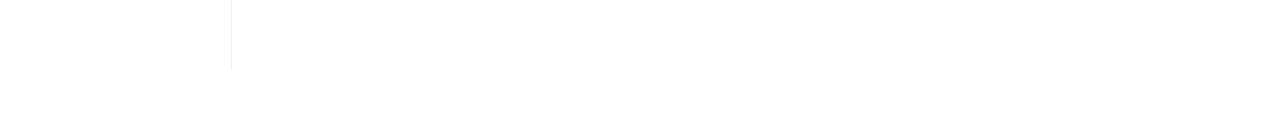
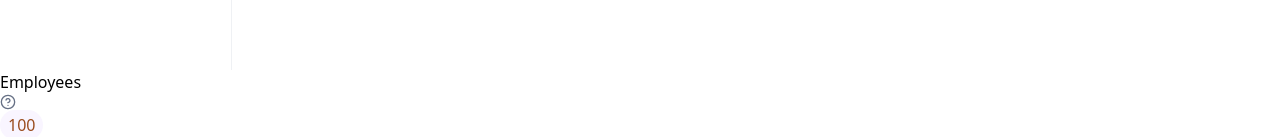
Before and after one commit to Solomon-Dzokoto/Capstone, a React (Vite) app: page /home in a window 1280 px wide. Shown: the part 730-867 px from the top of the page. Before the commit the page ends 800 px from the top, so only its background shows below. Built offline with nearby package versions, Linux system fonts and the light colour scheme.

Commit message:
update: add a ui to the page

```diff
--- a/src/App.jsx
+++ b/src/App.jsx
@@ -1,8 +1,14 @@
 import Layout from "@components/Layout/Layout.jsx";
+import EmployeeUi from "@/components/shared/EmployeeUi";
+import { Routes, Route } from "react-router-dom";
 const App = () => {
   return (
     <div>
-      <Layout />
+      <Routes>
+        <Route path="/" element={<Layout />}>
+          <Route path="/home" element={<EmployeeUi />} />
+        </Route>
+      </Routes>
     </div>
   );
 };
--- /dev/null
+++ b/src/components/shared/EmployeeUi.jsx
@@ -0,0 +1,17 @@
+import { Details } from "@/global/Icons";
+import Button from "@components/ui/Button";
+const EmployeeUi = () => {
+  return (
+    <main>
+      <div className="">
+        <div className="">
+          <h2>Employees</h2>
+          <Details />
+          <Button variant="active">100</Button>
+        </div>
+      </div>
+    </main>
+  );
+};
+
+export default EmployeeUi;
--- a/src/components/shared/Sidebar.jsx
+++ b/src/components/shared/Sidebar.jsx
@@ -1,13 +1,21 @@
-import { lists, employeeRender } from "../../data/list";
+import { sidebarLists, employeeRender } from "../../data/list";
 import { useList } from "../../store/useListStore";
+
 const Sidebar = () => {
   const { active, setActive, employeeList, setEmployeeList, hide, setHide } =
     useList();
 
+  const handleItemClick = (id, e) => {
+    if (!e.target.closest("button")) {
+      setActive(id);
+    }
+  };
+
   const showEmployeeDropdown = (e) => {
     e.stopPropagation();
-    setHide(!hide);
+    setHide();
   };
+
   return (
     <aside className="w-[14.5rem] block p-6 border-r min-h-dvh border-border">
       <img
@@ -16,8 +24,8 @@ const Sidebar = () => {
         alt="Logo"
       />
       <ul className="space-y-3">
-        {lists.map((list) => (
-          <li onClick={() => setActive(list.id)} key={list.id}>
+        {sidebarLists.map((list) => (
+          <li onClick={(e) => handleItemClick(list.id, e)} key={list.id}>
             <div
               className={` ${
                 active === list.id ? "bg-primary text-white" : "bg-white"
@@ -27,7 +35,7 @@ const Sidebar = () => {
               <p className="flex-1">{list.value}</p>
               {list.subIcon && (
                 <button
-                  onClick={(e) => showEmployeeDropdown(e)}
+                  onClick={showEmployeeDropdown}
                   disabled={!(active === "employees")}
                   className=" hover:bg-secondary pointer-events-auto p-1 rounded-full hover:bg-opacity-55"
                 >
@@ -42,13 +50,12 @@ const Sidebar = () => {
                 </button>
               )}
             </div>
-            {hide ? (
-              <div className="">
-                {active === "employees" && list.value === "Employees" && (
+            {hide && active === "employees" && list.value === "Employees" && (
               <ul className="space-y-2 relative mt-3 left-8">
                 {employeeRender.map((employee) => (
                   <li
                     onClick={() => setEmployeeList(employee.id)}
+                    key={employee.id}
                     className={`${
                       employee.id === employeeList
                         ? "text-primary"
@@ -73,8 +80,6 @@ const Sidebar = () => {
                 ))}
               </ul>
             )}
-              </div>
-            ) : null}
           </li>
         ))}
       </ul>
--- /dev/null
+++ b/src/components/ui/Button.jsx
@@ -0,0 +1,23 @@
+import { buttonVariant } from "@/libs/tv";
+import { cn } from "../../libs/cn";
+
+import React from "react";
+
+const Button = ({
+  children,
+  variant = "primary",
+  size = "default",
+  className,
+  ...props
+}) => {
+  return (
+    <button
+      {...props}
+      className={cn(buttonVariant({ variant, size }), className)}
+    >
+      {children}
+    </button>
+  );
+};
+
+export default Button;
--- a/src/data/list.js
+++ b/src/data/list.js
@@ -8,7 +8,7 @@ import {
   ArrowDown
 } from "@/global/Icons";
 
-export const lists = [
+export const sidebarLists = [
   { id: "dashboard", value: "Dashboard", icon: Home },
   { id: "roles", value: "Roles", icon: Briefcase },
   { id: "employees", value: "Employees", icon: User, subIcon: ArrowDown },
@@ -21,3 +21,87 @@ export const employeeRender = [
   { id: "all", value: "All Employee" },
   { id: "recent", value: "Recent Hires" },
 ];
+
+
+export const employees = [
+  {
+    id: 1,
+    name: "Tanner Finsha",
+    email: "Tannerfisher@gmail.com",
+    employeeId: "#23454GH6J7YT6",
+    role: "Product Designer",
+    status: "Active",
+    workType: "Full time",
+    teams: ["Marketing", "Design", "+1"],
+  },
+  {
+    id: 2,
+    name: "Emeto Winner",
+    email: "Emetowinner@gmail.com",
+    employeeId: "#23454GH6J7YT6",
+    role: "Product Designer",
+    status: "Active",
+    workType: "Contract",
+    teams: ["Product", "Design", "+1"],
+  },
+  {
+    id: 3,
+    name: "Tassy Omah",
+    email: "Tassyomah@gmail.com",
+    employeeId: "#23454GH6J7YT6",
+    role: "Product Designer",
+    status: "Inactive",
+    workType: "Associate",
+    teams: ["Product"],
+  },
+  {
+    id: 4,
+    name: "James Muriel",
+    email: "JamesMuriel@Aerten.finance",
+    employeeId: "#23454GH6J7YT6",
+    role: "Product Designer",
+    status: "Inactive",
+    workType: "Full time",
+    teams: ["Engineering", "Design"],
+  },
+  {
+    id: 5,
+    name: "Emeto Winner",
+    email: "Emetowinner@gmail.com",
+    employeeId: "#23454GH6J7YT6",
+    role: "Frontend Engineer",
+    status: "Inactive",
+    workType: "Part time",
+    teams: ["Product", "Design", "+3"],
+  },
+  {
+    id: 6,
+    name: "Tassy Omah",
+    email: "Tassyomah@gmail.com",
+    employeeId: "#23454GH6J7YT6",
+    role: "Backend Engineer",
+    status: "Active",
+    workType: "Part time",
+    teams: ["Engineering", "Design"],
+  },
+  {
+    id: 7,
+    name: "James Muriel",
+    email: "JamesMuriel@Aerten.finance",
+    employeeId: "#23454GH6J7YT6",
+    role: "Backend Engineer",
+    status: "Active",
+    workType: "Part time",
+    teams: ["Product", "Design", "+6"],
+  },
+  {
+    id: 8,
+    name: "Emeto Winner",
+    email: "Emetowinner@gmail.com",
+    employeeId: "#23454GH6J7YT6",
+    role: "Sales Specialist",
+    status: "Inactive",
+    workType: "Part time",
+    teams: ["Product", "Design", "+4"],
+  },
+];
--- a/src/libs/tv.js
+++ b/src/libs/tv.js
@@ -32,3 +32,37 @@ export const inputVariants = tv({
        },
     ]
 })
+
+
+export const buttonVariant = tv({
+    base:"flex transform py-[0.2rem] items-center px-2 translate-x-auto",
+    variants:{
+        variant:{
+        primary:"bg-primary text-white ",
+        secondary:"",
+        ghost:"",
+        active:"bg-[#F9F5FF] text-primary rounded-[1rem] ",
+        inactive:""
+        },
+        size:{
+         default:"w-auto",
+         lg:"",
+         md:"",
+         sm:"",
+        }
+    },
+    defaultVariants:{
+        variant:"primary",
+        size:"default"
+    },
+    compoundVariants:[
+        {
+            variant:"primary",
+            class:""
+        },
+        {
+            variant:"secondary",
+            class:"bg-gray-200"
+        }
+    ]
+})
--- a/src/main.jsx
+++ b/src/main.jsx
@@ -2,9 +2,12 @@ import { StrictMode } from "react";
 import { createRoot } from "react-dom/client";
 import "./styles/index.css";
 import App from "./App.jsx";
+import { BrowserRouter as Router } from "react-router-dom";
 
 createRoot(document.getElementById("root")).render(
   <StrictMode>
-    <App />
+    <Router>
+<App />
+    </Router>
   </StrictMode>
 );
--- a/src/store/useListStore.js
+++ b/src/store/useListStore.js
@@ -1,13 +1,19 @@
-import  {create} from "zustand"
-import { devtools,persist } from "zustand/middleware"
-
+import { create } from "zustand";
+import { devtools, persist } from "zustand/middleware";
 
 export const useList = create(
-    devtools(persist((set)=>({
-        active:"dashboard",
-        hide:false,
-        employeeList:"all",
-        setActive:(value)=>set({active:value}),
-        setEmployeeList:(value)=>set({active:value}),
-        setHide:()=>set(state=>({hide:!state.hide}))
-}))))
+	persist(
+		devtools((set) => ({
+			active: "dashboard",
+			hide: false,
+			employeeList: "all",
+			setActive: (value) => set(() => ({ active: value }), false, "SET-ACTIVE"),
+			setEmployeeList: (value) =>
+				set(() => ({ employeeList: value }), false, "SET-EMPLOYEE"),
+			setHide: () => set((state) => ({ hide: !state.hide }), false, "SET-HIDE"),
+		})),
+		{
+			name: "list",
+		}
+	)
+);
```
Lines whose indentation alone changed are shown as unchanged.
